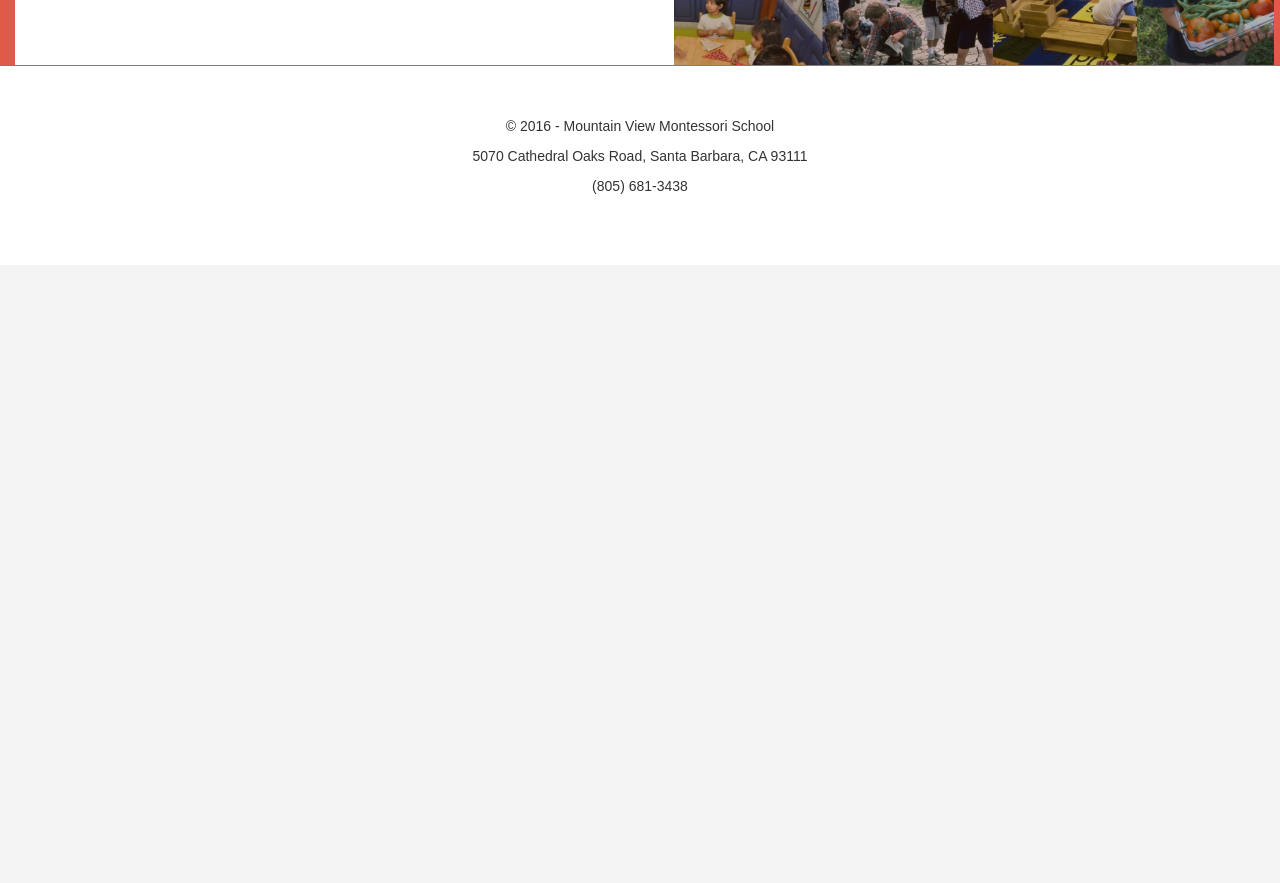
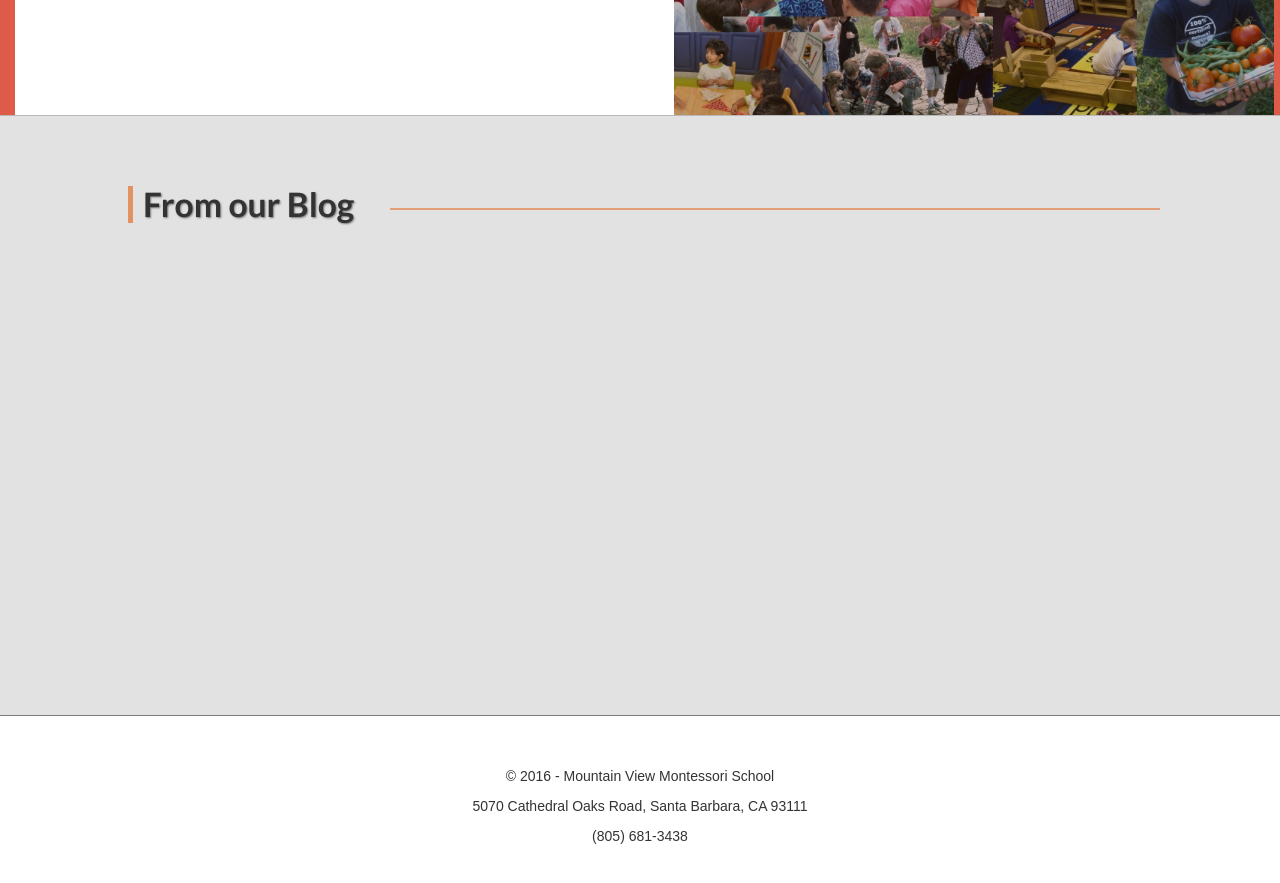
Before and after one commit to byendan/mvm-template, a plain HTML site: page index.html in a window 1280 px wide. Shown: the part 1982-2865 px from the top of the page. Before the commit the page ends 2247 px from the top, so only its background shows below. Drawn offline with Linux system fonts and the light colour scheme; a web font is replaced by a local one.

Commit message:
Basic blog section

```diff
--- a/css/styles.css
+++ b/css/styles.css
@@ -256,7 +256,9 @@ container .navbar-brand {
 
 .mission-area {
     width: 100%;
-    height: 600px;
+    height: 650px;
+    padding-bottom: 50px;
+    padding-top: 25px;
     position: relative;
     background: linear-gradient(135deg, #cecece,white );
 
@@ -271,7 +273,7 @@ container .navbar-brand {
     margin-top: 50px;
     font-family: "Lato", sans-serif;
 /*    background-color: #6DC27B;*/
-    background-color: rgba(59, 59, 59, 0.18);
+    background-color: rgba(59, 59, 59, 0.31);
     border: solid 1px rgba(96, 96, 96, 0.64);
     color: white;
     border-radius: 3px;
@@ -327,8 +329,6 @@ container .navbar-brand {
 
 }
 
-
-
 .mission-pic {
     display: inline-block;
     float: left;
@@ -359,8 +359,8 @@ container .navbar-brand {
     display: inline-block;
     float: left;
     width: 40%;
-    margin-top: 75px;
-    margin-left: 40px;
+    margin-top: 80px;
+    margin-left: 45px;
 }
 
 .quote::before {
@@ -532,6 +532,33 @@ container .navbar-brand {
     background-color: rgba(0, 0, 0, 0.4);
 }
 
+.blog-section {
+    width: 100%;
+    height: 600px;
+    background-color: #E2E2E2;
+    padding-top: 50px;
+    border-top: solid 1px rgba(128, 128, 128, 0.43);
+}
+
+.blog-section h1 {
+    color: #333333;
+    font-family: "Lato", sans-serif;
+    font-size: 2.4em;
+    font-weight: 700;
+    text-shadow: 1px 1px 2px rgba(0, 0, 0, 0.46);
+    border-left: solid 5px rgba(227, 134, 79, 0.87);
+    margin-left: 10%;
+    padding-left: 10px;
+}
+
+.blog-section hr {
+    border: solid 1px rgba(227, 134, 79, 0.72);
+    width: 60%;
+    position: relative;
+    top: -35px;
+    left: 135px;
+}
+
 .footer {
     height: 200px;
     padding: 50px;
--- a/index.html
+++ b/index.html
@@ -184,6 +184,11 @@
         </div>
     </div>
 
+    <div class="blog-section">
+        <h1>From our Blog</h1>
+        <hr />
+    </div>
+
 
     <div class="footer">
         <div class="foot-text">
```
